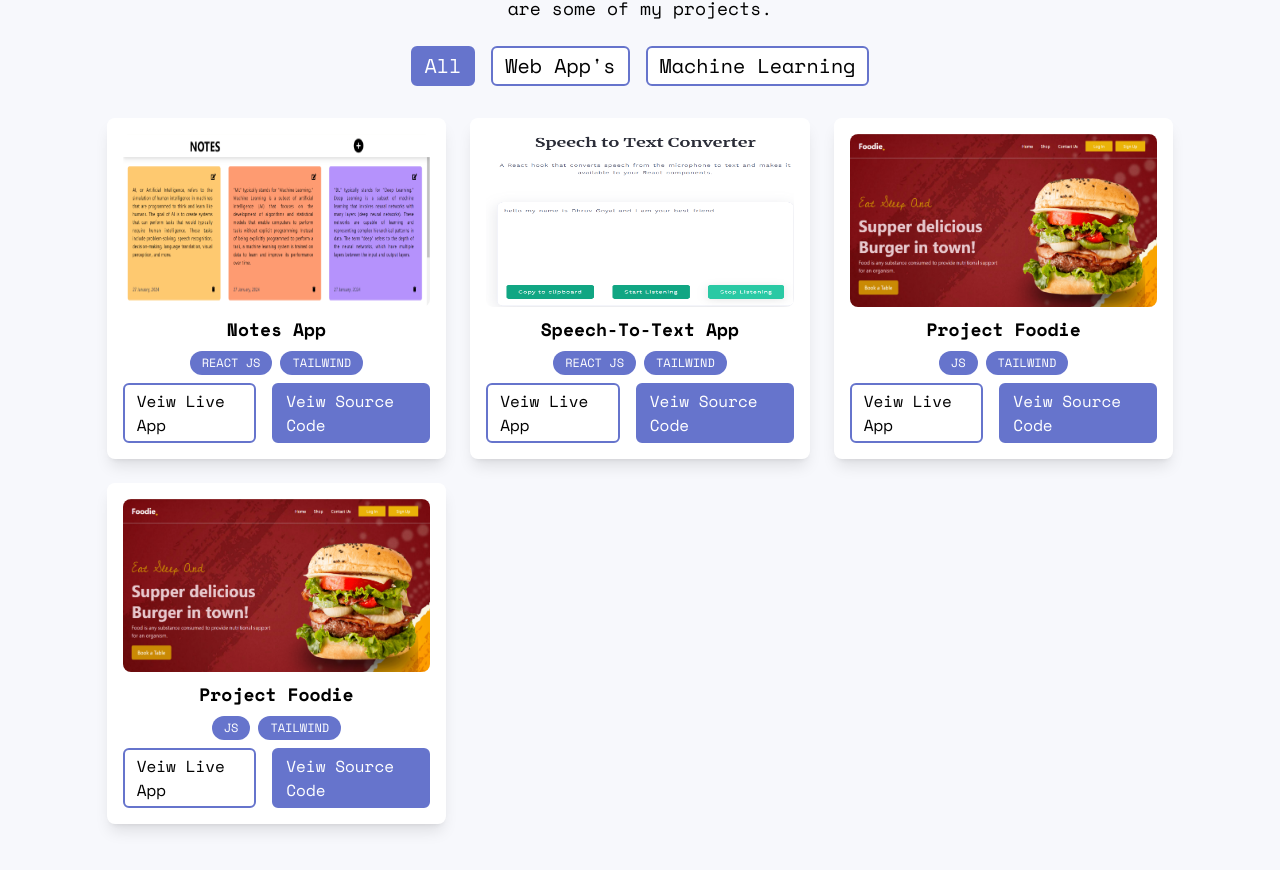
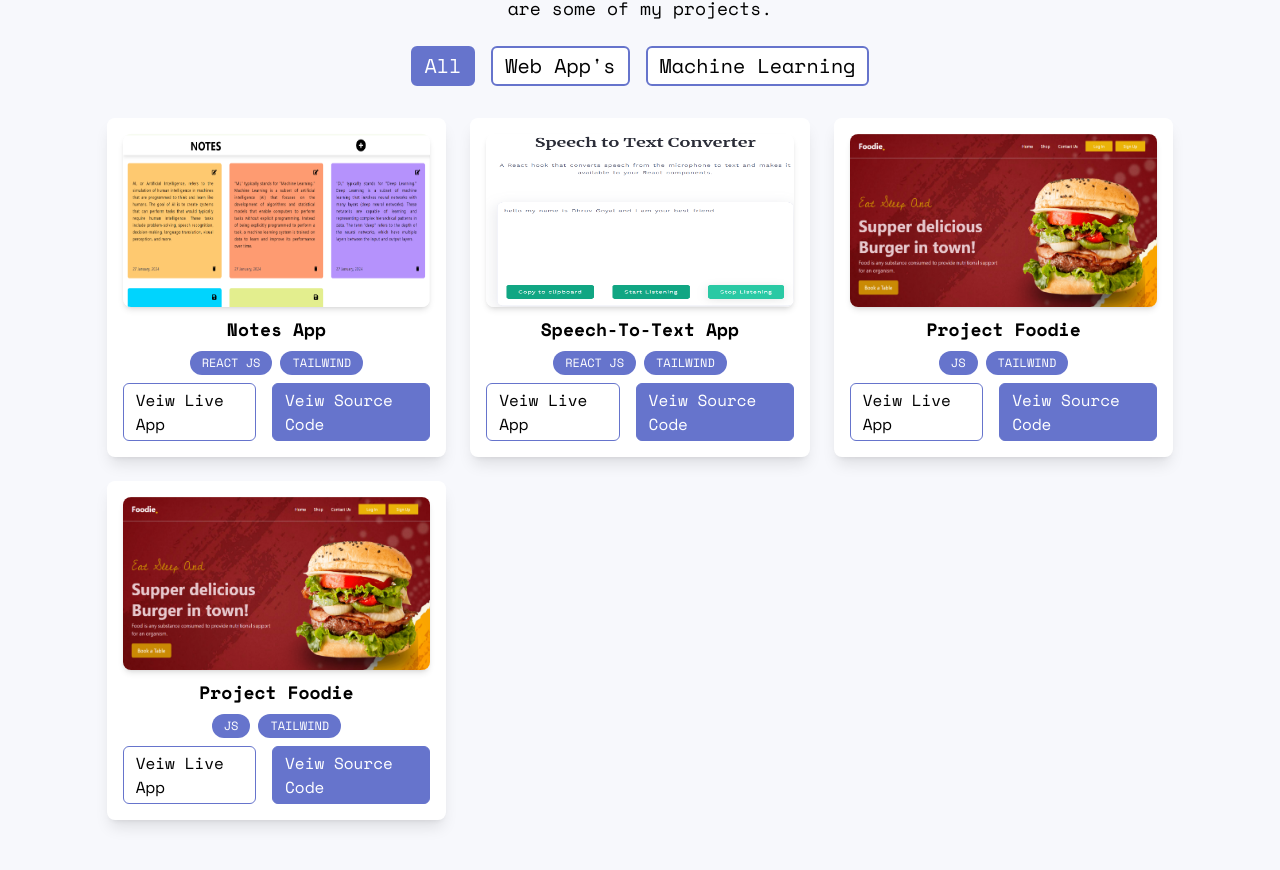
Before and after one commit to dhruvgoe/Portfolio, a React (Vite) app: page / in a window 1280 px wide. Shown: the part 2579-3449 px from the top of the page. Built offline with nearby package versions, Linux system fonts and the light colour scheme.

Commit message:
minor change

```diff
--- a/src/components/Projects.jsx
+++ b/src/components/Projects.jsx
@@ -110,7 +110,7 @@
               <img
                 src={item.pic}
                 alt=""
-                className=" rounded-lg w-full aspect-video"
+                className=" rounded-lg w-full aspect-video shadow-md"
               />
               <p className="text-lg text-black dark:text-white text-center font-semibold">
                 {item.name}
@@ -127,7 +127,7 @@
                 <a
                   href={item.link}
                   target="_blank"
-                  className="border-2 border-[#6674cc] dark:border-[#29347a] rounded-md
+                  className="border border-[#6674cc] dark:border-[#29347a] rounded-md
                 text-xs sm:text-base px-3 py-1 text-black dark:text-white"
                 >
                   Veiw Live App
@@ -135,7 +135,7 @@
                 <a
                   href={item.repoLink}
                   target="_blank"
-                  className="bg-[#6674cc] dark:bg-[#29347a] border-2 border-[#6674cc]
+                  className="bg-[#6674cc] dark:bg-[#29347a] border border-[#6674cc]
                 dark:border-[#29347a] rounded-md text-xs sm:text-base px-3 py-1 text-white"
                 >
                   Veiw Source Code
```
Also changed, not shown: src/assets/project assets/notesApp.png.
